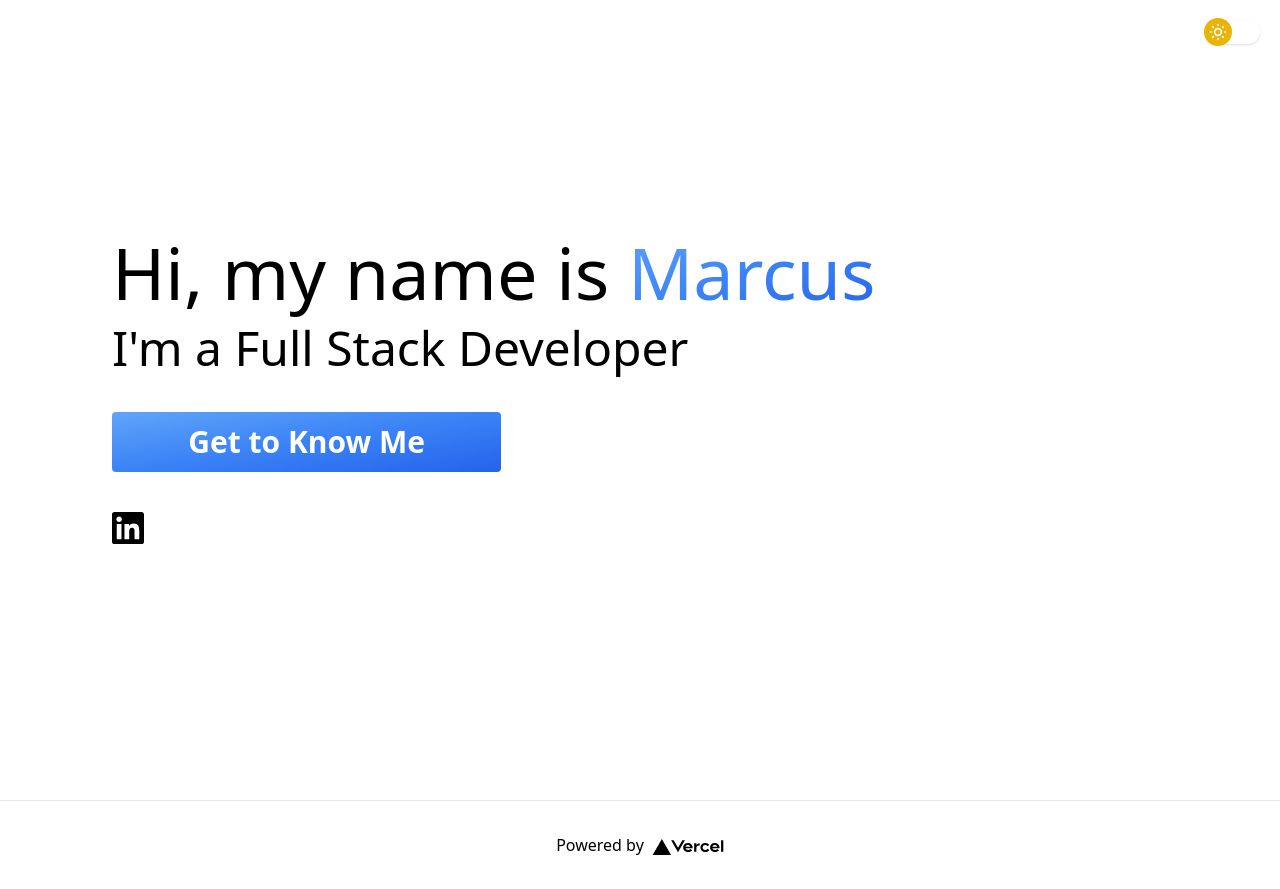
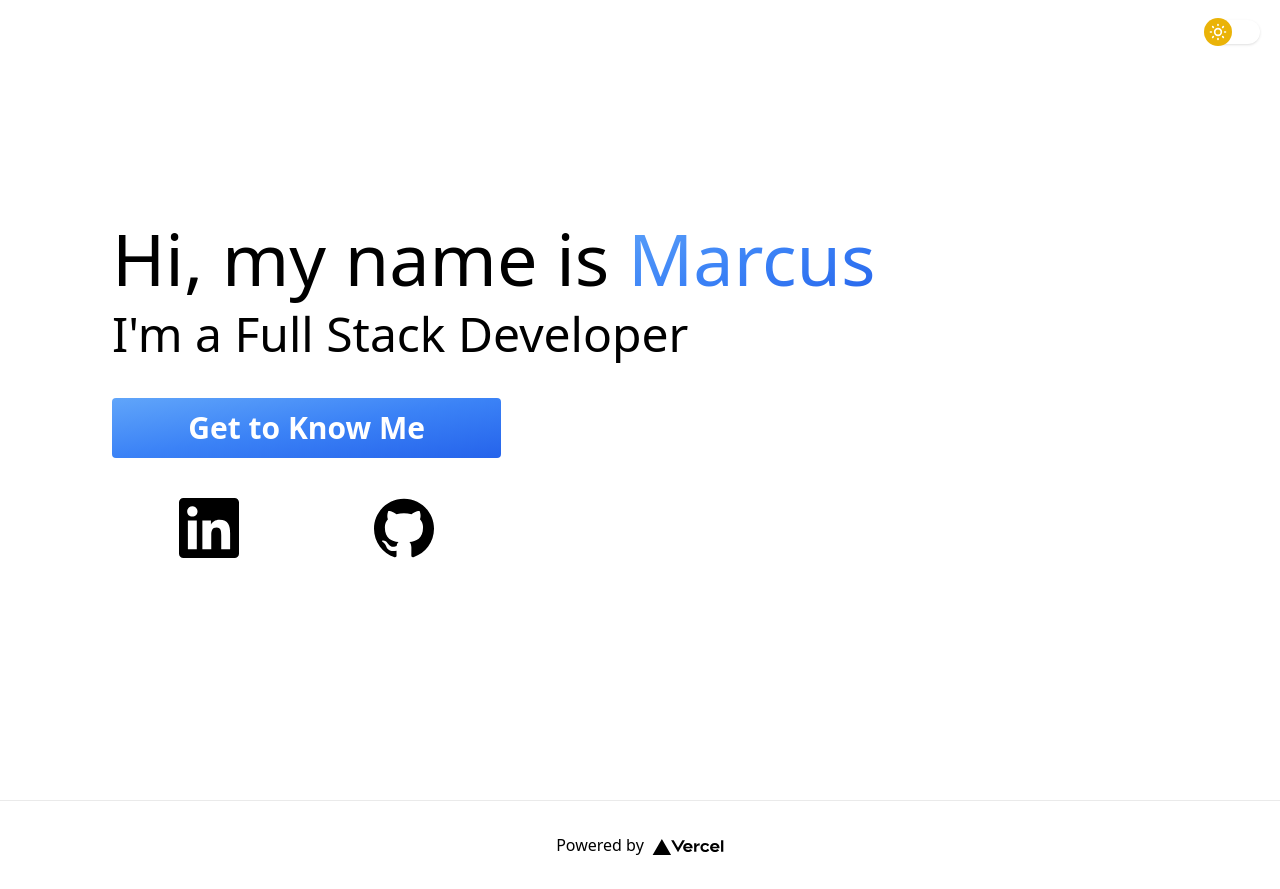
Before and after one commit to mhgamboa/portfolio-v2, a Next.js app: page / in a window 1280 px wide. Built offline with nearby package versions, Linux system fonts and the light colour scheme.

Commit message:
Fix icons

```diff
--- a/components/Hero.tsx
+++ b/components/Hero.tsx
@@ -1,7 +1,6 @@
 import React from "react";
 import DarkModeButton from "./DarkModeButton";
-import { SiLinkedin } from "react-icons/si";
-import { IconContext } from "react-icons";
+import { SiLinkedin, SiGithub } from "react-icons/si";
 
 interface props {
   dark: string;
@@ -9,6 +8,7 @@ interface props {
 }
 
 const Hero = ({ dark, toggleDark }: props) => {
+  const iconClass = "text-4xl sm:text-5xl md:text-6xl 2xl:text-8xl dark:text-zinc-300";
   return (
     <section className="h-screen w-full flex flex-col items-center dark:bg-gray-800 justify-center lg:items-start lg:pl-28">
       <DarkModeButton toggleDark={toggleDark} dark={dark} />
@@ -29,30 +29,13 @@ const Hero = ({ dark, toggleDark }: props) => {
           Get to Know Me
         </span>
       </a>
-      <div className="flex justify-between mb-5 w-1/2 md:w-1/3 lg:w-1/3">
-        <IconContext.Provider value={{ size: "2rem" }}>
-          <a href="https://www.linkedin.com/in/marcus-gamboa/" target="_blank" rel="noreferrer">
-            <SiLinkedin />
-          </a>
-        </IconContext.Provider>
-        {/* <a href="https://www.linkedin.com/in/marcus-gamboa/" target="_blank" rel="noreferrer">
-          <LinkedinIcon
-            className="h-10 lg:h-12 xl:h-14 2xl:h-20"
-            fill={dark === "dark" ? "white" : ""}
-          />
+      <div className="flex justify-around mb-5 w-1/2 md:w-1/3 lg:w-1/3">
+        <a href="https://www.linkedin.com/in/marcus-gamboa/" target="_blank" rel="noreferrer">
+          <SiLinkedin className={iconClass} />
         </a>
         <a href="https://github.com/mhgamboa" target="_blank" rel="noreferrer">
-          <GithubIcon
-            className="h-10 lg:h-12 xl:h-14 2xl:h-20"
-            fill={dark === "dark" ? "white" : ""}
-          />
+          <SiGithub className={iconClass} />
         </a>
-        <a href="https://codepen.io/marcus-gamboa/" target="_blank" rel="noreferrer">
-          <CodePenIcon
-            className="h-10 lg:h-12 xl:h-14 2xl:h-20"
-            fill={dark === "dark" ? "white" : ""}
-          />
-        </a> */}
       </div>
     </section>
   );
```
